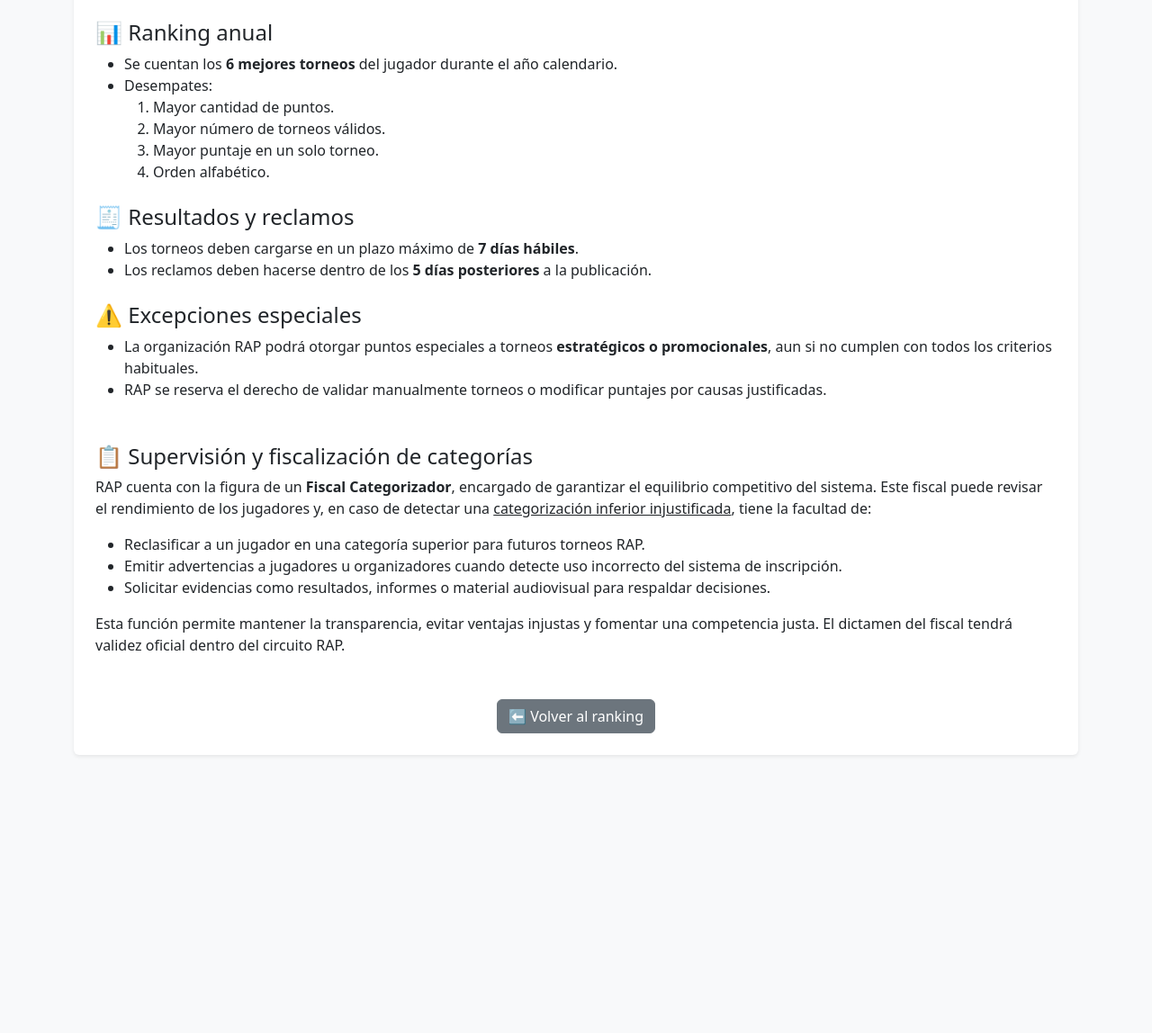
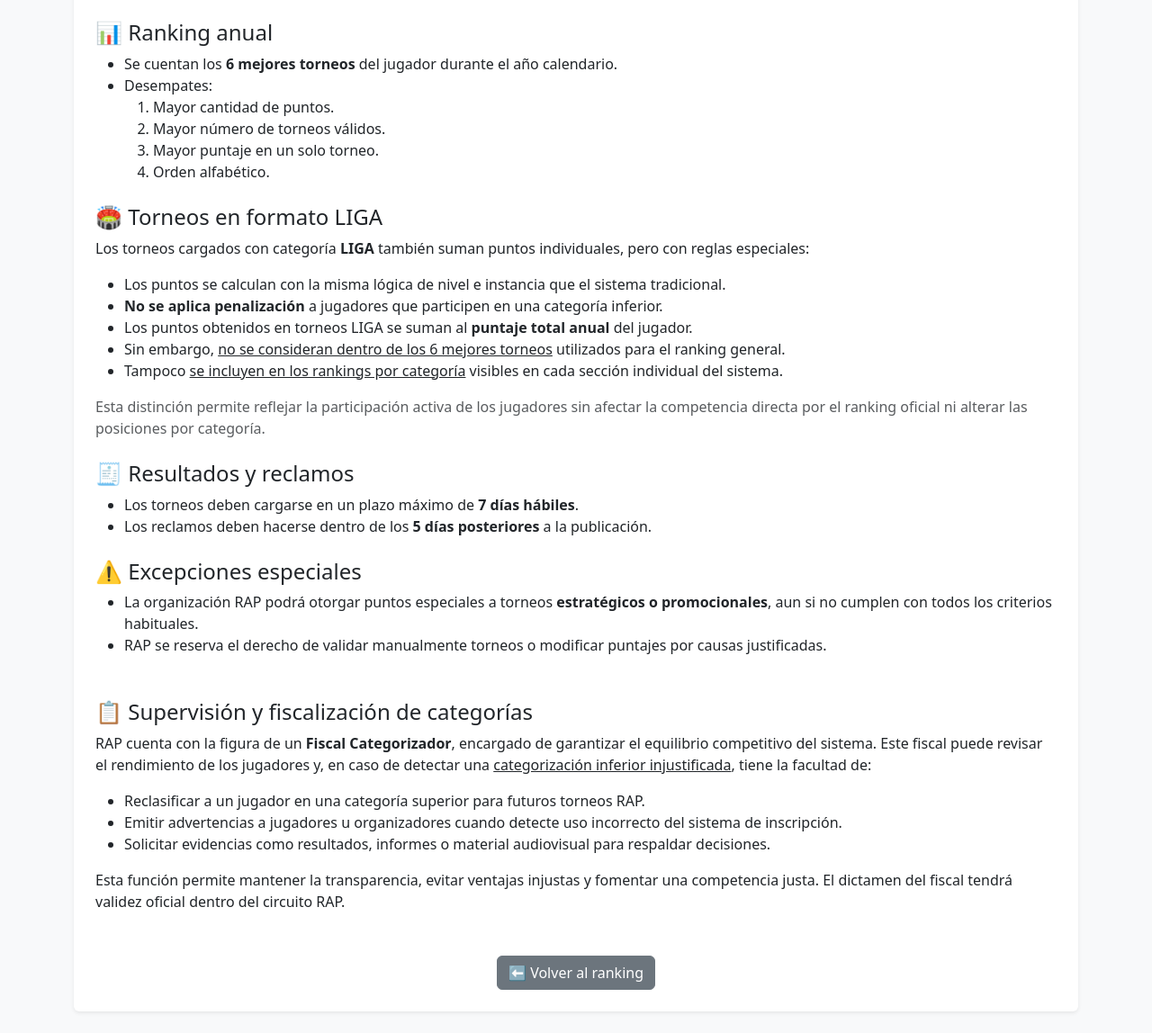
Before and after one commit to academiabogadorap/ranking-rap, a Flask app: page /reglamento in a window 1280 px wide. Shown: the part 976-2124 px from the top of the page at 90% size. Before the commit the page ends 1816 px from the top, so only its background shows below. Run offline with Flask 3, Linux system fonts and the light colour scheme.

Commit message:
Actualizar reglamento: incluir reglas para torneos formato LIGA

```diff
--- a/templates/reglamento.html
+++ b/templates/reglamento.html
@@ -81,6 +81,19 @@
             </li>
         </ul>
 
+        <h4 class="mt-4">🏟️ Torneos en formato LIGA</h4>
+        <p>
+            Los torneos cargados con categoría <strong>LIGA</strong> también suman puntos individuales, pero con reglas especiales:
+        </p>
+        <ul>
+            <li>Los puntos se calculan con la misma lógica de nivel e instancia que el sistema tradicional.</li>
+            <li><strong>No se aplica penalización</strong> a jugadores que participen en una categoría inferior.</li>
+            <li>Los puntos obtenidos en torneos LIGA se suman al <strong>puntaje total anual</strong> del jugador.</li>
+            <li>Sin embargo, <u>no se consideran dentro de los 6 mejores torneos</u> utilizados para el ranking general.</li>
+            <li>Tampoco <u>se incluyen en los rankings por categoría</u> visibles en cada sección individual del sistema.</li>
+        </ul>
+        <p class="text-muted">Esta distinción permite reflejar la participación activa de los jugadores sin afectar la competencia directa por el ranking oficial ni alterar las posiciones por categoría.</p>
+
         <h4 class="mt-4">🧾 Resultados y reclamos</h4>
         <ul>
             <li>Los torneos deben cargarse en un plazo máximo de <strong>7 días hábiles</strong>.</li>
```
